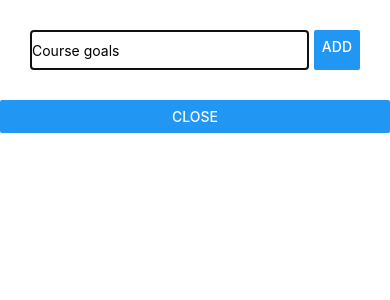
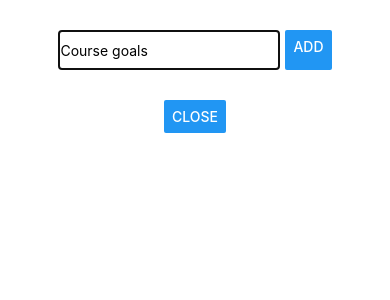
Before and after one commit to dharanimanickavasagam/course_goals_app, a React Native app: screen / in a window 390 px wide. Both pictures are taken after a click on the button "ADD GOAL". Shown: the top 300 px of the page. Built offline with nearby package versions, Linux system fonts and the light colour scheme.

Commit message:
adding styless

```diff
--- a/App.js
+++ b/App.js
@@ -37,12 +37,13 @@ export default function App() {
         visible={modalVisible}
         style={styles.modal}
       >
-        <GoalInput
-          onChangeText={handleInputText}
-          newGoal={newGoal}
-          onPress={handleAddGoal}
-        />
-        <View>
+        <View style={styles.addGoalContainer}>
+          <GoalInput
+            onChangeText={handleInputText}
+            newGoal={newGoal}
+            onPress={handleAddGoal}
+          />
+
           <Button title="Close" onPress={toggleModal} />
         </View>
       </Modal>
@@ -61,5 +62,10 @@ const styles = StyleSheet.create({
   modal: {
     display: "flex",
     flexDirection: "column"
+  },
+  addGoalContainer: {
+    display: "flex",
+    flexDirection: "column",
+    alignItems: "center"
   }
 });
```
